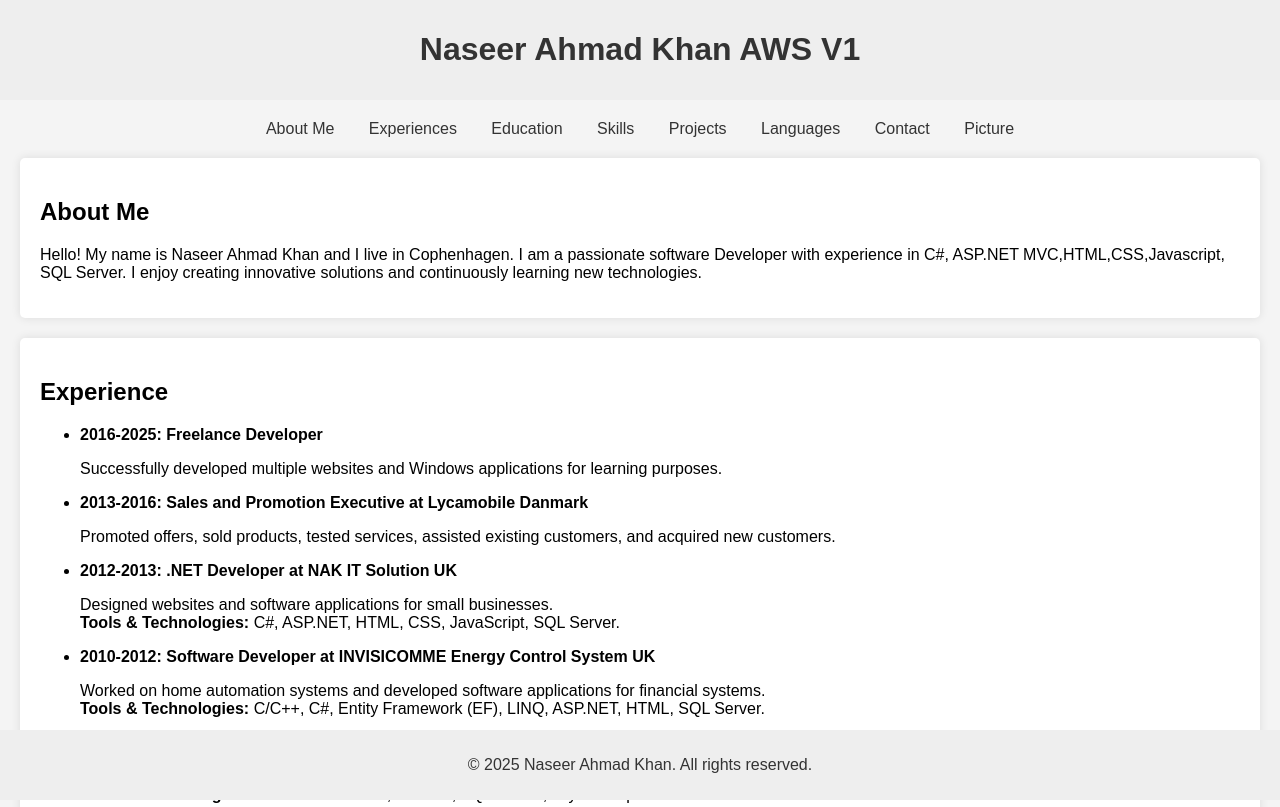
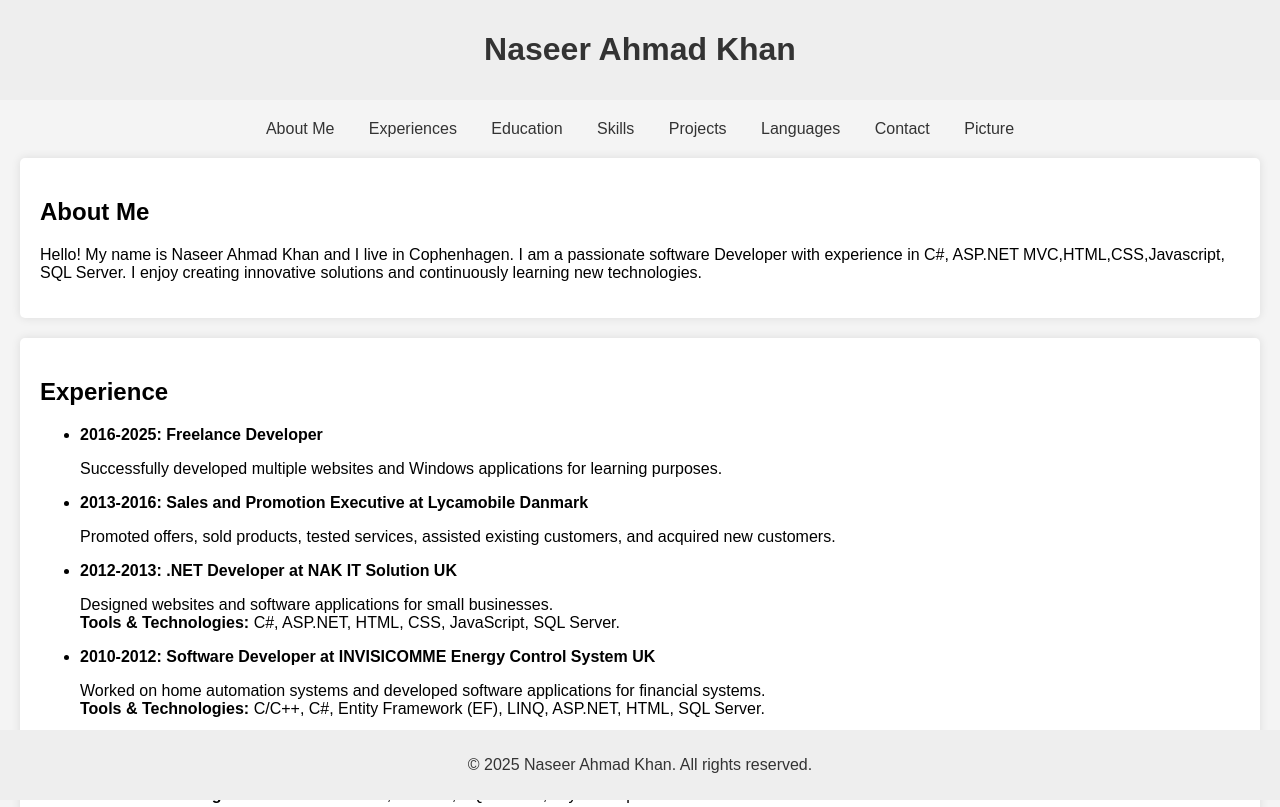
Before and after one commit to naseerAhmadKhanDK/CVMgtTest, a plain HTML site: page index.html in a window 1280 px wide. Shown: the top 807 px of the page. Drawn offline with Linux system fonts and the light colour scheme; files whose address does not match are found by name.

Commit message:
Update index.html
remove changes

```diff
--- a/index.html
+++ b/index.html
@@ -47,7 +47,7 @@
 <body>
 
     <header>
-        <h1>Naseer Ahmad Khan AWS V1</h1>
+        <h1>Naseer Ahmad Khan </h1>
     </header>
 
     <nav>
```
